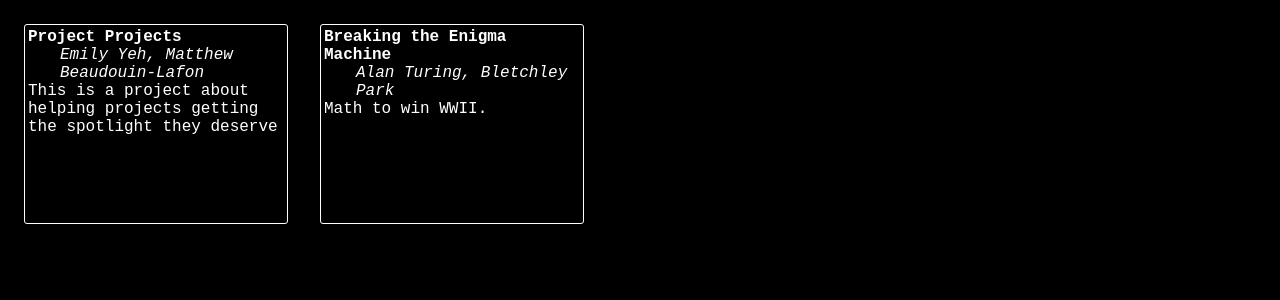
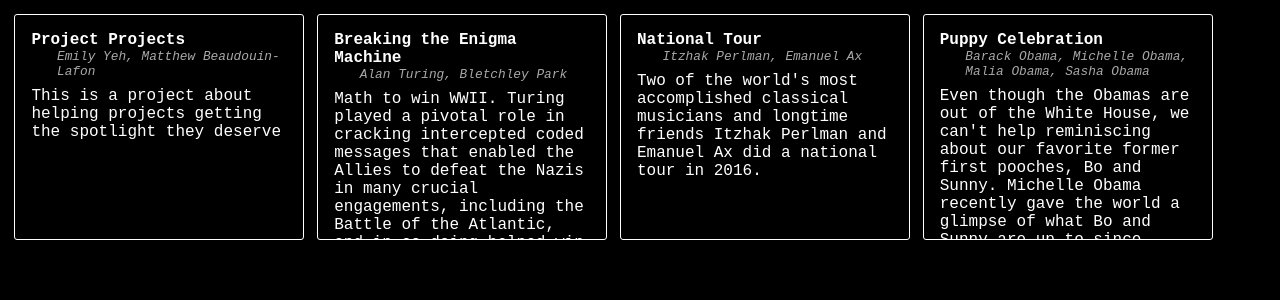
Before and after one commit to MatthewBeaudouinLafon/Project-Projects, a React app in the folder webapp/: page / in a window 1280 px wide. Shown: the top 300 px of the page. Built offline with nearby package versions, Linux system fonts and the light colour scheme; the HTML template or start-up script is replaced by a standard one.

Commit message:
Added scroll functionality and more examples

```diff
--- a/webapp/src/index.js
+++ b/webapp/src/index.js
@@ -18,7 +18,22 @@
     id: "2",
     students: ["Alan Turing", "Bletchley Park"],
     thumbnail: "http://static.bbc.co.uk/history/img/ic/640/images/resources/topics/enigma.jpg",
-    description: "Math to win WWII."
+    description: "Math to win WWII.  Turing played a pivotal role in cracking intercepted coded messages that enabled the Allies to defeat the Nazis in many crucial engagements, including the Battle of the Atlantic, and in so doing helped win the war."
+  },
+  {
+    name: "National Tour",
+    id: "3",
+    students: ["Itzhak Perlman", "Emanuel Ax"],
+    thumbnail: "https://www.noozhawk.com/images/uploads/nh_7_perlman_ax.jpg  (673KB) ",
+    description: "Two of the world's most accomplished classical musicians and longtime friends Itzhak Perlman and Emanuel Ax did a national tour in 2016."
+  },
+
+  {
+    name: "Puppy Celebration",
+    id: "4",
+    students: ["Barack Obama", "Michelle Obama", "Malia Obama", "Sasha Obama"],
+    thumbnail: "",
+    description: "Even though the Obamas are out of the White House, we can't help reminiscing about our favorite former first pooches, Bo and Sunny. Michelle Obama recently gave the world a glimpse of what Bo and Sunny are up to since leaving the White House -- and not surprisingly, they're as happy as ever."
   }
 ];
 
--- a/webapp/src/style.scss
+++ b/webapp/src/style.scss
@@ -50,13 +50,17 @@
 }
 
 .project-item {
+  display: flex;
+  flex-direction: column;
   width: 16em;
   height: 12em;
-  padding: 3px;
+  padding: 1em;
   border-style: solid;
   border-width: 1px;
   border-radius: 3px;
-  margin: 1em;
+  margin: .4em;
+  overflow: auto;
+  overflow-x: hidden;
 }
 
 .project-name {
@@ -67,9 +71,12 @@
 
 .project-authors {
   padding-left: 2em;
+  font-size: 0.8em;
+  color: darkgrey;
   font-style: italic;
 }
 
 
 .project-description {
+  padding-top: 0.5em
 }
```
Also changed, not shown: 1 other file (tests, documents, lock files or other folders).
